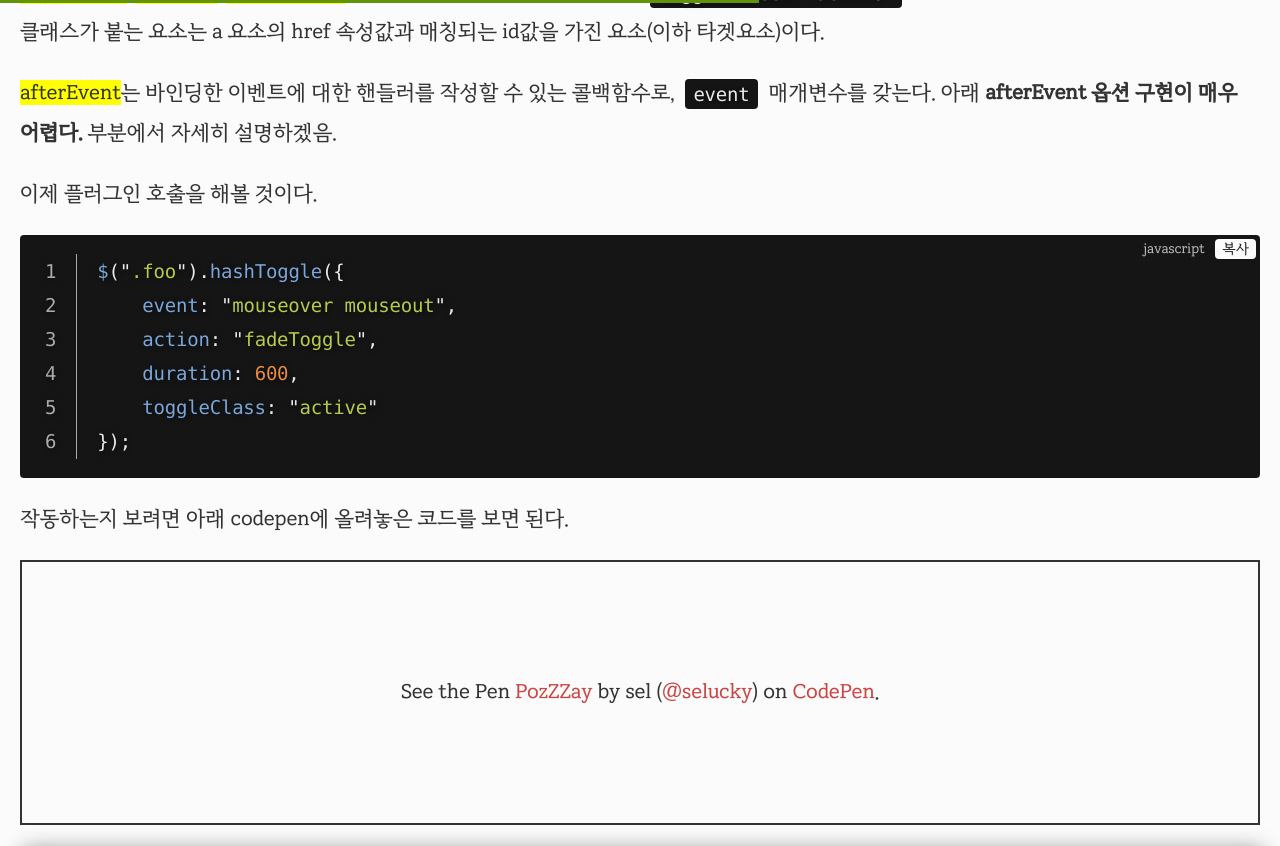
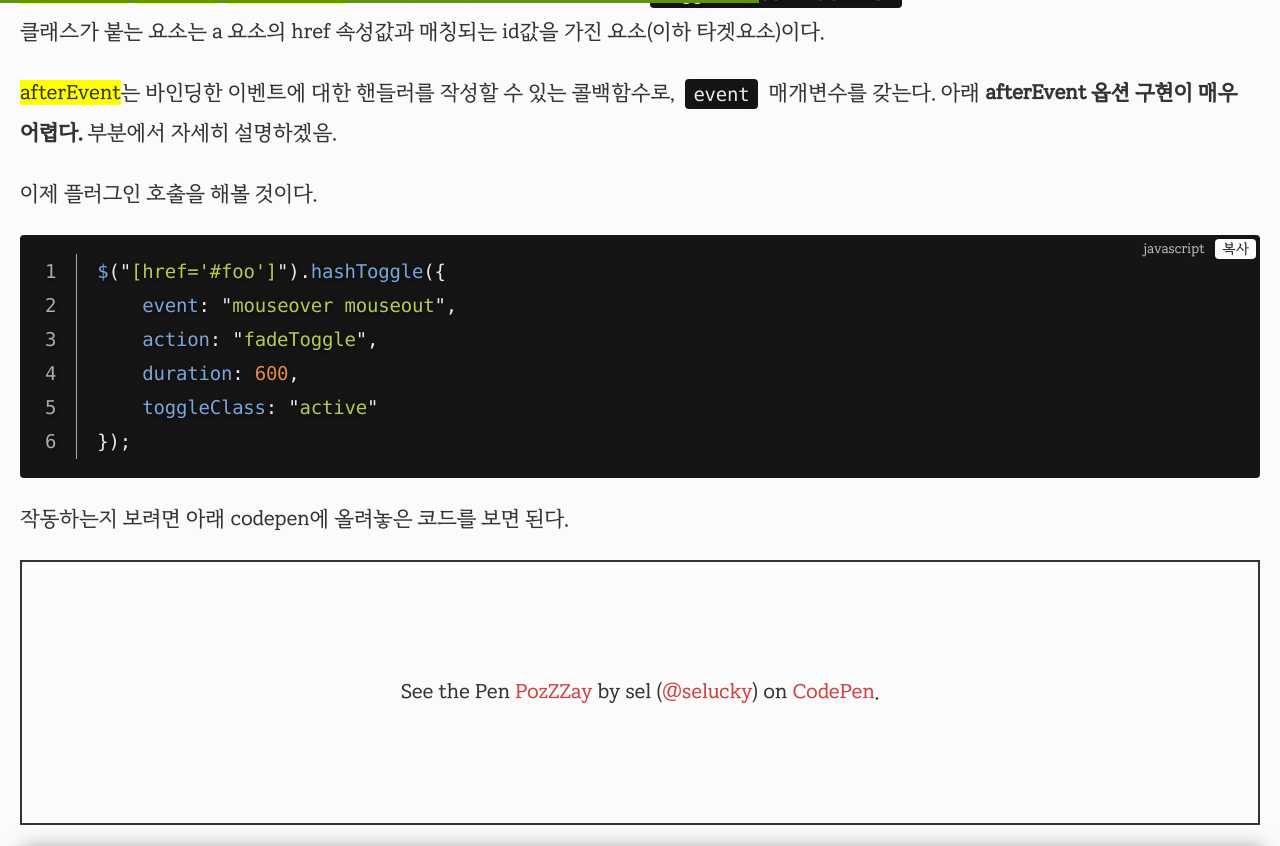
Before and after one commit to selosele/selosele.github.io, a Jekyll site: the page built from _posts/2020-10-15-making-jquery-plugin.md, in a window 1280 px wide and 1400 px high, scrolled down 2916 px. Shown: the top 846 px of the window. Built offline with Jekyll 4.4.1, drawn with Linux system fonts in a browser that asks for light colours; comment, search, counter and statistics services are not loaded; some of the changed text lies outside the part shown; grey boxes are pictures that could not be loaded.

Commit message:
포스트 수정

````diff
--- a/_posts/2020-10-15-making-jquery-plugin.md
+++ b/_posts/2020-10-15-making-jquery-plugin.md
@@ -93,7 +93,7 @@ var option = $.extend({
 이제 플러그인 호출을 해볼 것이다.
 
 ```javascript
-$(".foo").hashToggle({
+$("[href='#foo']").hashToggle({
     event: "mouseover mouseout",
     action: "fadeToggle",
     duration: 600,
@@ -116,7 +116,7 @@ $(".foo").hashToggle({
 
 {:data-line="3"}
 ```javascript
-$(".foo").hashToggle({
+$("[href='#foo']").hashToggle({
     afterEvent: function(event) {
         $(this).attr("title", "선택됨"); // 탭 ui의 웹 접근성 대응 코드
     }
````
Also changed, not shown: other parts of _posts/2020-10-15-making-jquery-plugin.md (+1 -1 lines).
